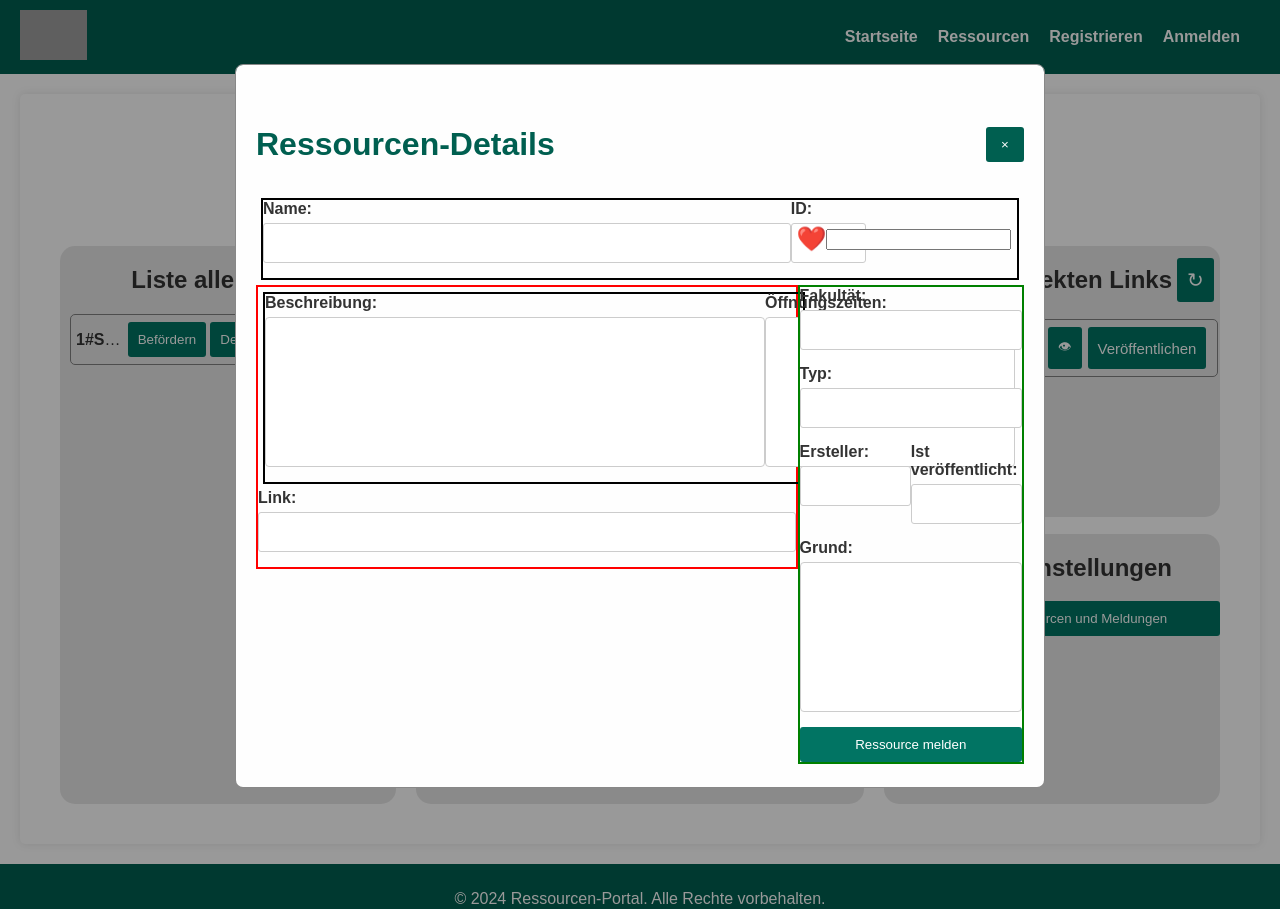
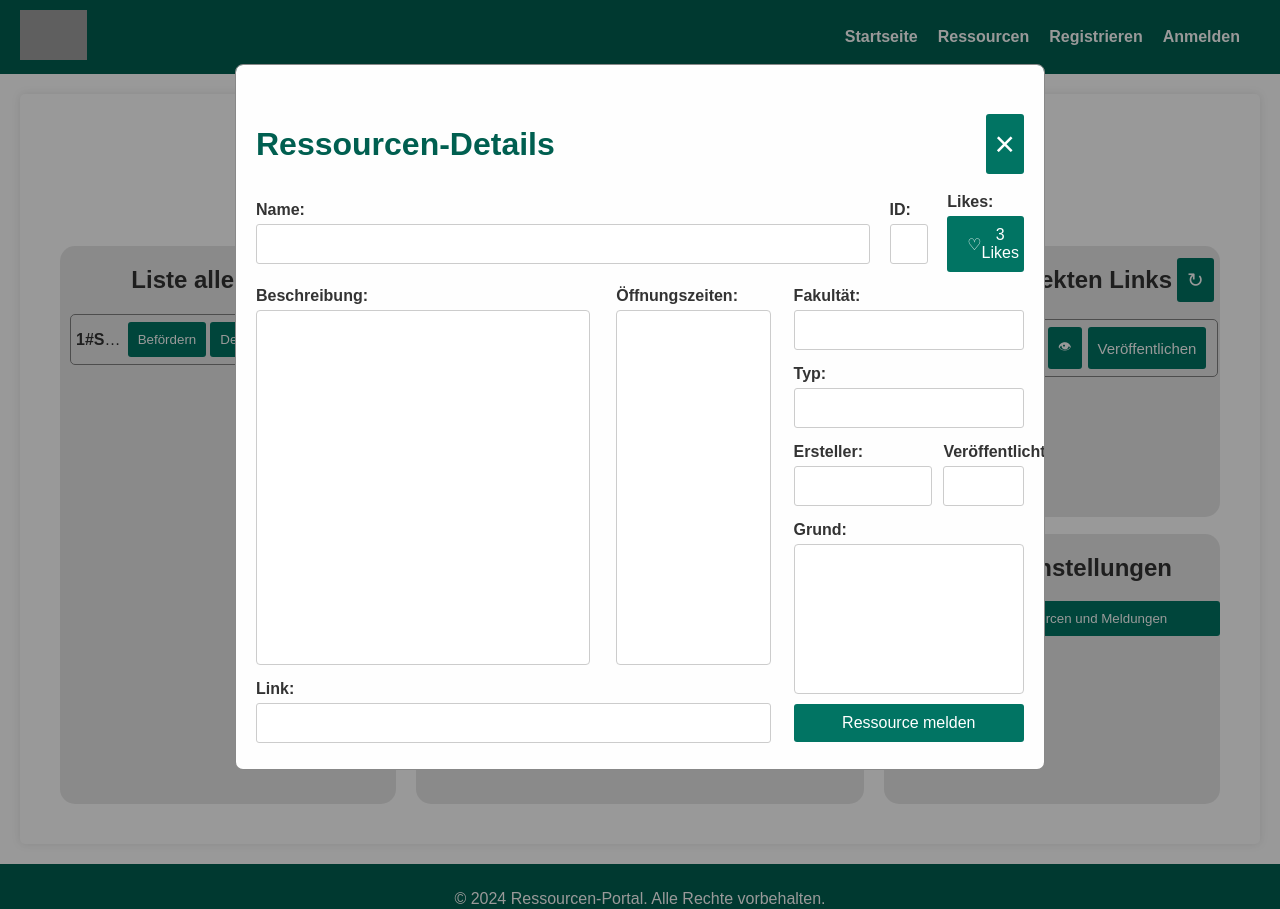
Before and after one commit to WeaksideParadise/SEP, a Python web app: template Meilenstein_2/templates/admin.html in a window 1280 px wide, after a click that opens the changed part. Run offline with Jinja, Linux system fonts and the light colour scheme; the template is opened without the code that fills it: most values are stand-ins (such as "Sample title", 1, 10 or a date in 2020); grey boxes are pictures that could not be loaded.

Commit message:
Ressourcen Ansicht Design in Admin 1 angepasst
Gibt aber noch problem, aktuell ist hier ein form element in form element was nicht sein darf. kp wie man das ändert ohne das design zu zerstören

```diff
--- a/Meilenstein_2/static/css/styles_general.css
+++ b/Meilenstein_2/static/css/styles_general.css
@@ -97,7 +97,7 @@ h1 {
 }
 
 .form-group button {
-    background-color: 	#005F50;
+    background-color: 	#017463;
     color: #fff;
     padding: 10px 20px;
     border: none;
@@ -109,7 +109,7 @@ h1 {
 }
 
 .form-group button:hover {
-    background-color: 	#004238;
+    background-color: 	#025247;
 }
 
 /* Footer */
--- a/Meilenstein_2/static/css/styles_search.css
+++ b/Meilenstein_2/static/css/styles_search.css
@@ -143,7 +143,7 @@ button {
     align-items: center;
     width: 100%;
     padding: 10px;
-    background-color: #005F50;
+    background-color: #017463;
     color: white;
     border: none;
     border-radius: 3px;
@@ -151,7 +151,7 @@ button {
 }
 
 button:hover {
-    background-color: #004238;
+    background-color: #025247;
 }
 
 /* ---------------------------------------------------------------------------------------------------------*/
@@ -267,7 +267,7 @@ button:hover {
     padding: 20px;
     border: 1px solid #888;
     width: 60%; /* Breite des Modal-Inhalts reduziert */
-    height: 75%; /* Höhe des Modals wird automatisch an den Inhalt angepasst */
+    height: 73%; /* Höhe des Modals wird automatisch an den Inhalt angepasst */
     overflow-y: auto; /* Ermöglicht Scrollen innerhalb des Modals bei Überlauf */
     position: relative;
     border-radius: 8px;
@@ -284,17 +284,16 @@ button:hover {
 .id-name-like-x {
     display: flex;
     flex-direction: row;
-    margin: 5px;
-    border: 2px solid black;
+    align-items: center;
+    justify-content: space-between;
 }
 
 .desc-times {
     display: flex;
     flex-direction: row;
-    margin: 5px;
-    border: 2px solid black;
     width: 100%;
-    height: 80%;
+    height: 100%;
+    justify-content: space-between;
 }
 
 .fak-type-created-pub{
@@ -305,38 +304,29 @@ button:hover {
 .created-pub {
     display: flex;
     flex-direction: row;
+    justify-content: space-between;
 }
 
 .desk-times-link {
-    width: 70%;
+    width: 67%;
     height: 100%;
-    border: 2px solid red;
 }
 
 .fak-type-created-pub-report{
     width: 30%;
     height: 100%;
-    border: 2px solid green;
 }
 
 .below-id-name-like-x {
     display: flex;
     flex-direction: row;
+    justify-content: space-between;
 }
 
 .back-arrow {
     font-size: 24px;
     cursor: pointer;
 }
-
-/* .close {
-    font-size: 28px;
-    font-weight: bold;
-    cursor: pointer;
-    position: absolute;
-    top: 10px;
-    right: 10px;
-} */
 
 .close:hover,
 .close:focus {
@@ -350,14 +340,22 @@ button:hover {
 } */
 
 .like-button {
-    background: none;
-    border: none;
-    color: red;
-    font-size: 24px;
+    color: white;
+    background-color: #2DC27B;
+    /* font-size: 14px; */
     cursor: pointer;
+    align-items: center;
+    justify-content: space-between;
+    width:10%;
+    height:15%;
     display: flex;
-    align-items: center;
+    flex-direction: row;
+/*     margin-top: 8px; */
 }
+.like-button:hover {
+    background-color: #1a7549;
+}
+
 
 .modal-body {
     display: flex;
@@ -392,6 +390,8 @@ button:hover {
     border: 1px solid #ccc;
     border-radius: 4px;
     box-sizing: border-box;
+    /* font-size: 100px; */
+    font-family: Arial, sans-serif;
 }
 
 .report-system {
--- a/Meilenstein_2/templates/admin.html
+++ b/Meilenstein_2/templates/admin.html
@@ -179,40 +179,47 @@
 
                 <div class="modal-header">
                     <h1>Ressourcen-Details</h1>
-                    <button class="green-button" style="width:5%" onclick="close_inspect_modal()">&times;</button>
+                    <button style="width:5%;font-size: 35px;" onclick="close_inspect_modal()">&times;</button>
                 </div>
 
                 <form class="resource-info">
 
                     <div class="id-name-like-x">
-                        <div class="form-group" style="width:70%">
+                        <div class="form-group" style="width:80%">
                             <label for="name">Name:</label>
                             <input type="text" id="admin_i_name" name="name">
                         </div>
-                        <div class="form-group" style="width:10%">
+                        <div class="form-group" style="width:5%">
                             <label for="id">ID:</label>
                             <input type="text" id="admin_i_ressource_id" name="link">
                         </div>
+                        <div class="form-group" style="width:10%">
+                            <label>Likes:</label>
+                            <button class="like-button" style="margin-top: 0px" onclick="like_ressource()">
+                                <text>&#9825;</text>
+                                <text id="admin_i_like_count"> 3 Likes</text>
+                            </button>
 
-
-                        <button class="like-button" style="width:10%" onclick="like_ressource()">
-                            ❤️
-                            <input type="text" id="admin_i_like_count" value="" readonly />
-                        </button>
+                        </div>
 
                     </div>
 
                     <div class="below-id-name-like-x">
                         <div class="desk-times-link">
                             <div class="desc-times">
+                                <div class="desc-box" style="width: 65%">
                                     <div class="form-group">
                                         <label for="beschreibung">Beschreibung:</label>
-                                    <textarea type="text" id="admin_i_description" style="resize: none; height: 150px; width: 500px"name="beschreibung"></textarea>
+                                        <textarea type="text" id="admin_i_description" style="resize: none; height: 355px; width: 100%"name="beschreibung"></textarea>
                                     </div>
+                                </div>
+                                <div class="times-box" style="width: 30%">
                                     <div class="form-group">
                                         <label for="offnungzeit">Öffnungszeiten:</label>
-                                    <textarea type="text" id="admin_i_opening_hours" style="resize: none; height: 150px; width: 250px"name="offnungzeit"></textarea>
+                                        <textarea type="text" id="admin_i_opening_hours" style="resize: none; height: 355px; width: 100%"name="offnungzeit"></textarea>
                                     </div>
+                                </div>
+
                             </div>
                             <div class="form-group">
                                 <label for="link">Link:</label>
@@ -231,12 +238,12 @@
                                     <input type="text" id="admin_i_ressource_type" name="typ">
                                 </div>
                                 <div class="created-pub">
-                                    <div class="form-group">
+                                    <div class="form-group" style="width:60%">
                                         <label for="ersteller">Ersteller:</label>
                                         <input type="text" id="admin_i_created_by" name="ersteller">
                                     </div>
-                                    <div class="form-group">
-                                        <label for="is_published">Ist veröffentlicht:</label>
+                                    <div class="form-group" style="width:35%">
+                                        <label for="is_published">Veröffentlicht:</label>
                                         <input type="text" id="admin_i_is_published" name="is_published">
                                     </div>
                                 </div>
@@ -245,7 +252,8 @@
                                 <div class="form-group">
                                     <label for="Grund">Grund:</label>
                                     <textarea style="resize: none; height: 150px" row="9" cols="25" type="text" name="Grund"></textarea>
-                                </div>
+
+                                    <!-- DAS HIER GEHT SO NICHT -->
                                     <form action="{{ url_for('UI_report_ressource') }}" method="post" style="display:inline;">
                                         <!--<input type="hidden" name="ressource_id" value=""> -->
                                         <button class="button-green" type="button">Ressource melden</button>
@@ -253,11 +261,13 @@
                                 </div>
 
                             </div>
+
                         </div>
-
+                    </div>
 
                 </form>
 
+                <!-- Hier muss das Report System hin -->
 
             </div>
         </div>
```
Lines whose indentation alone changed are shown as unchanged.
